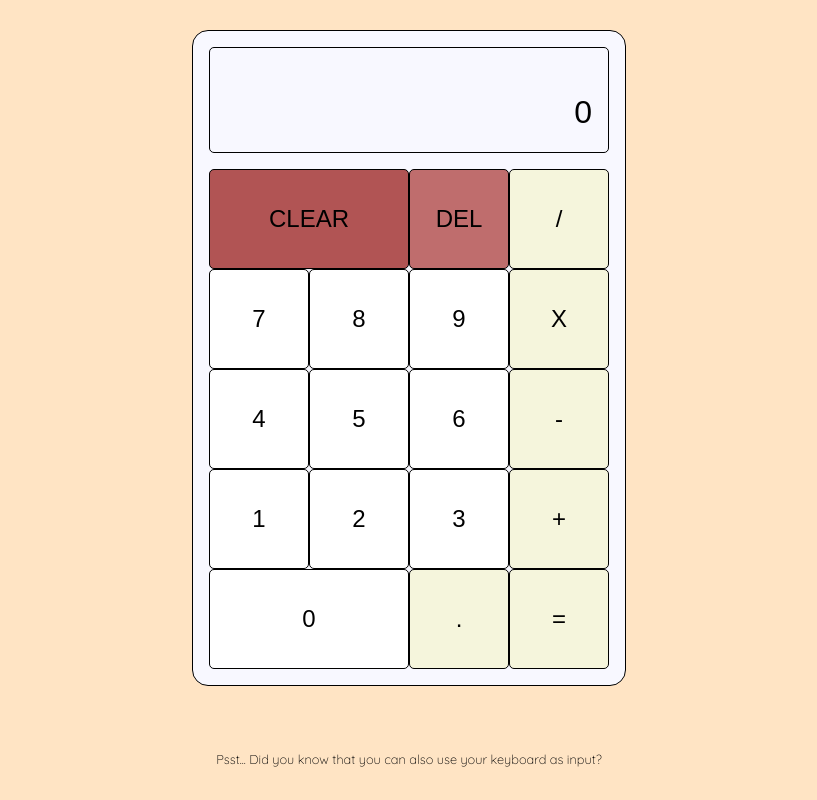
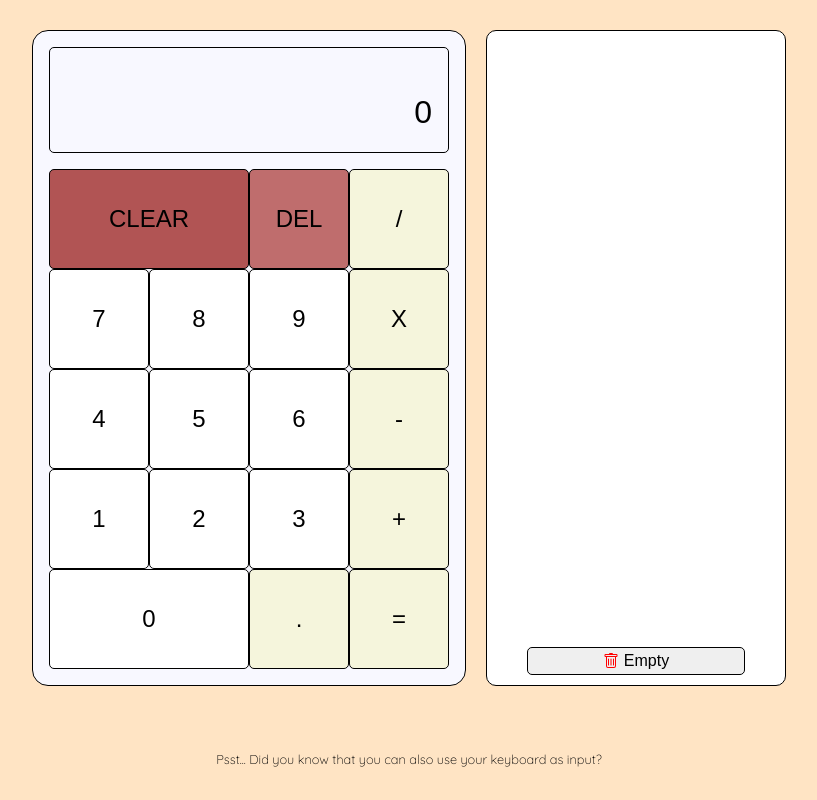
Before and after one commit to laterNaT/calculator, a plain HTML site: page index.html in a window 1280 px wide. Shown: the whole page, without its empty margins (231-1048 px from the left). Drawn offline with Linux system fonts and the light colour scheme; a web font is replaced by a local one.

Commit message:
Implement log

```diff
--- a/index.html
+++ b/index.html
@@ -11,6 +11,7 @@
 <body>
 
 <main>
+    <div class="container">
         <div class="calculator">
             <div class="screen">
                 <p id="screen-history-text"></p>
@@ -55,6 +56,20 @@
                 </div>
             </div>
         </div>
+        <div id="log">
+            <ul>
+            </ul>
+            <button id="empty-log-btn">
+                <svg id="delete-icon" xmlns="http://www.w3.org/2000/svg" width="16" height="16" fill="currentColor" class="bi bi-trash" viewBox="0 0 16 16">
+                    <path d="M5.5 5.5A.5.5 0 0 1 6 6v6a.5.5 0 0 1-1 0V6a.5.5 0 0 1 .5-.5zm2.5 0a.5.5 0 0 1 .5.5v6a.5.5 0 0 1-1 0V6a.5.5 0 0 1 .5-.5zm3 .5a.5.5 0 0 0-1 0v6a.5.5 0 0 0 1 0V6z"/>
+                    <path fill-rule="evenodd" d="M14.5 3a1 1 0 0 1-1 1H13v9a2 2 0 0 1-2 2H5a2 2 0 0 1-2-2V4h-.5a1 1 0 0 1-1-1V2a1 1 0 0 1 1-1H6a1 1 0 0 1 1-1h2a1 1 0 0 1 1 1h3.5a1 1 0 0 1 1 1v1zM4.118 4 4 4.059V13a1 1 0 0 0 1 1h6a1 1 0 0 0 1-1V4.059L11.882 4H4.118zM2.5 3V2h11v1h-11z"/>
+                </svg>
+                <span>Empty</span>
+            </button>
+        </div>
+    </div>
+
+
     <div id="info-text">
         <p>Psst... Did you know that you can also use your keyboard as input?</p>
     </div>
--- a/script.js
+++ b/script.js
@@ -96,6 +96,14 @@ function operatorExists() {
   return isValidOperator(userInput[userInput.length - 1]);
 }
 
+function appendToLog(operation, result) {
+  const p = document.createElement('li');
+  p.innerText = operation.join(' ') + ' = ' + result;
+  const log = document.getElementById('log').querySelector('ul');
+  log.appendChild(p);
+  userInput = [result.toString()];
+}
+
 function handleOperatorInput(value) {
   if (userInput.length === 0) {
     // operator without operand not allowed
@@ -113,6 +121,7 @@ function handleOperatorInput(value) {
   if (isValidOperation()) {
     const result = operate(userInput[1], Number(userInput[0]), Number(userInput[2]));
     setScreenText(result);
+    appendToLog(userInput.slice(0, -1), result);
     userInput = [result.toString(), value];
   }
 }
@@ -129,6 +138,7 @@ function evaluateExpression() {
       return;
     }
     setScreenText(result);
+    appendToLog(userInput, result);
     userInput = [result.toString()];
   }
 }
@@ -271,3 +281,9 @@ document.addEventListener('keydown', (e) => {
       logicHandler(e.key);
   }
 });
+
+const emptyLogBtn = document.getElementById('empty-log-btn');
+emptyLogBtn.addEventListener('click', () => {
+  const log = document.getElementById('log').querySelector('ul');
+  log.replaceChildren();
+});
--- a/styles/style.css
+++ b/styles/style.css
@@ -90,3 +90,35 @@ main {
     margin-top: 5em;
     font-size: 0.8em;
 }
+
+.container {
+    display: flex;
+}
+
+#log {
+    display: flex;
+    flex-direction: column;
+    background-color: white;
+    border-radius: 10px;
+    margin-left: 20px;
+    padding: 10px 40px;
+    border: 1px solid black;
+    width: 300px;
+}
+
+#log > ul {
+    flex: 1;
+}
+
+#empty-log-btn {
+    border-radius: 5px;
+    border: 1px solid black;
+    display: flex;
+    align-items: center;
+    justify-content: center;
+    gap: 5px;
+}
+
+#delete-icon {
+    color: red;
+}
```
Lines whose indentation alone changed are shown as unchanged.
